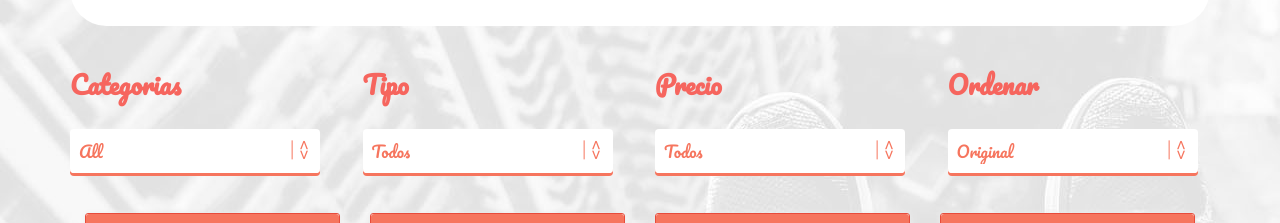
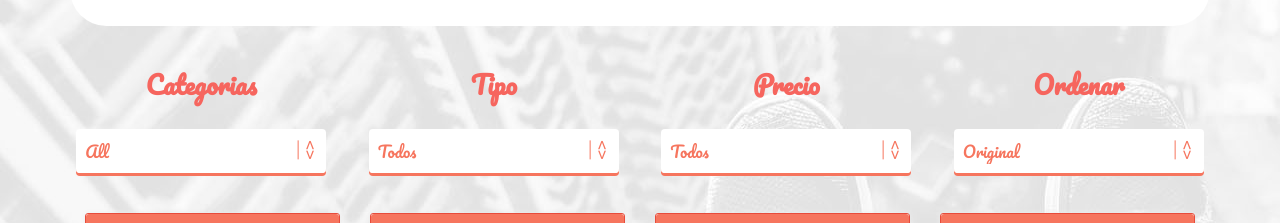
Before and after one commit to Jicaor/pruebarappi, an Angular app: page /home in a window 1280 px wide. Shown: the part 180-403 px from the top of the page. Built offline with nearby package versions, Linux system fonts and the light colour scheme.

Commit message:
Se arreglan las vistas para movil.
Se configuran los css para el tamaño de dipositivo.

```diff
--- a/src/app/home/home.component.html
+++ b/src/app/home/home.component.html
@@ -7,22 +7,22 @@
         <app-search (search)="buscar = $event"></app-search>
       </div>
 
-      <div class="col-xs-12 col-sm-3 ui-group">
+      <div class="col-xs-12 col-sm-3 text-center ui-group">
         <h3>Categorias</h3>
         <app-category [categories]="categorias" (select)="categoria = $event"></app-category>
       </div>
 
-      <div class="col-xs-12 col-sm-3 ui-group">
+      <div class="col-xs-12 col-sm-3 text-center ui-group">
         <h3>Tipo</h3>
         <app-type (type)="tipo = $event"></app-type>
       </div>
 
-      <div class="col-xs-12 col-sm-3 ui-group">
+      <div class="col-xs-12 col-sm-3 text-center ui-group">
         <h3>Precio</h3>
         <app-price (price)="precio = $event"></app-price>
       </div>
 
-      <div class="col-xs-12 col-sm-3 ui-group">
+      <div class="col-xs-12 col-sm-3 text-center ui-group">
         <h3>Ordenar</h3>
         <app-sort (sort)="orden = $event"></app-sort>
       </div>
```
